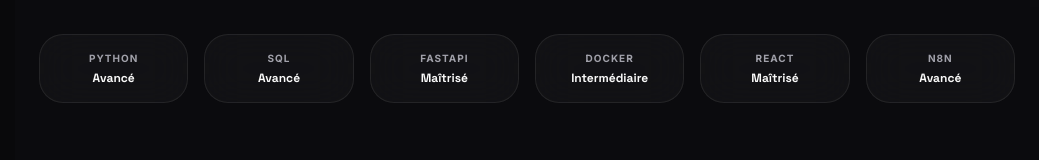
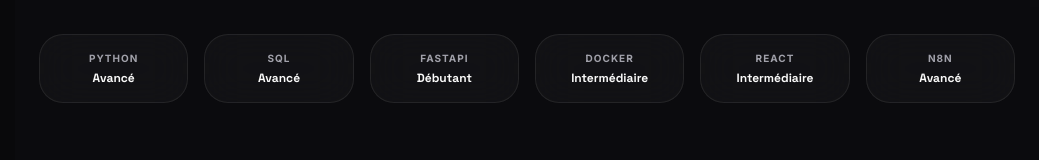
Before and after one commit to RashOps/portfolio, a Next.js app: page / in a window 1280 px wide. Shown: the part 2280-2440 px from the top of the page, without its empty margins (241-1280 px from the left). Built offline with nearby package versions, Linux system fonts and the light colour scheme.

Commit message:
feat: initialize landing page and layout with hero section and project grid

```diff
--- a/src/app/layout.js
+++ b/src/app/layout.js
@@ -20,7 +20,7 @@
   openGraph: {
     title: "Rayhan Touboui — Data & AI Portfolio",
     description: "Hybrid Profile: Data Science, Architecture & Business Strategy. Discover my missions and capabilities.",
-    url: "https://rayhan-portfolio.vercel.app", // Ideally should be replaced by actual domain if custom domain is used
+    url: "https://www.rayhan-touboui.tech",
     siteName: "Rayhan Touboui Portfolio",
     locale: "fr_FR",
     type: "website",
--- a/src/app/page.js
+++ b/src/app/page.js
@@ -217,9 +217,9 @@
               {[
                 { name: "Python", level: "Avancé" },
                 { name: "SQL", level: "Avancé" },
-                { name: "FastAPI", level: "Maîtrisé" },
+                { name: "FastAPI", level: "Débutant" },
                 { name: "Docker", level: "Intermédiaire" },
-                { name: "React", level: "Maîtrisé" },
+                { name: "React", level: "Intermédiaire" },
                 { name: "n8n", level: "Avancé" }
               ].map((skill, i) => (
                 <StaggerItem key={i} className="glass rounded-xl p-4 text-center card-hover group">
```
